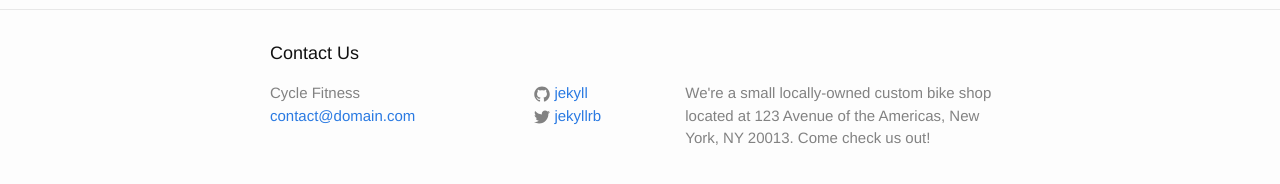
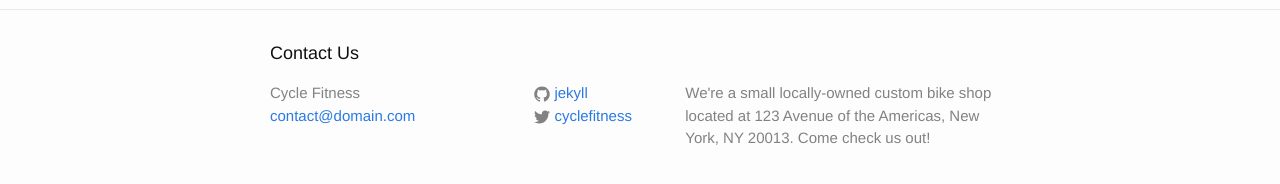
Before and after one commit to rahulramkumar/cyclefitness, a Jekyll site: the page built from index.html, in a window 1280 px wide. Shown: the part 287-471 px from the top of the page. Built offline with Jekyll 4.4.1, drawn with Linux system fonts in a browser that asks for light colours.

Commit message:
Update _config.yml

```diff
--- a/_config.yml
+++ b/_config.yml
@@ -5,9 +5,10 @@ description: > # this means to ignore newlines until "baseurl:"
   We're a small locally-owned custom bike shop located at 123 Avenue of the Americas, New York, NY 20013. Come check us out!
 baseurl: "/cyclefitness" # the subpath of your site, e.g. /blog/
 url: "http://rahulramkumar.github.io" # the base hostname & protocol for your site
-twitter_username: jekyllrb
+twitter_username: cyclefitness
 github_username:  jekyll
 contact: Contact Us
+facebook_username: cyclefitness
 
 # Build settings
 markdown: kramdown
```
